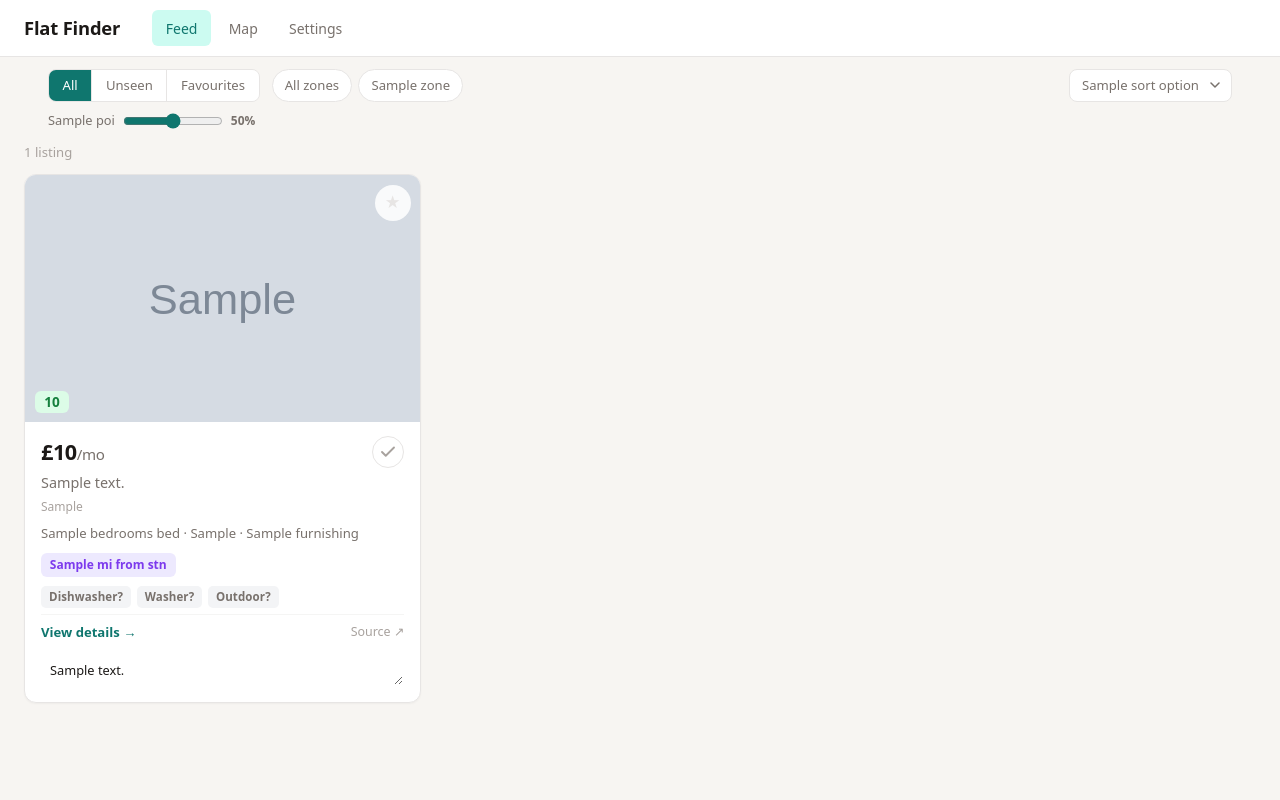
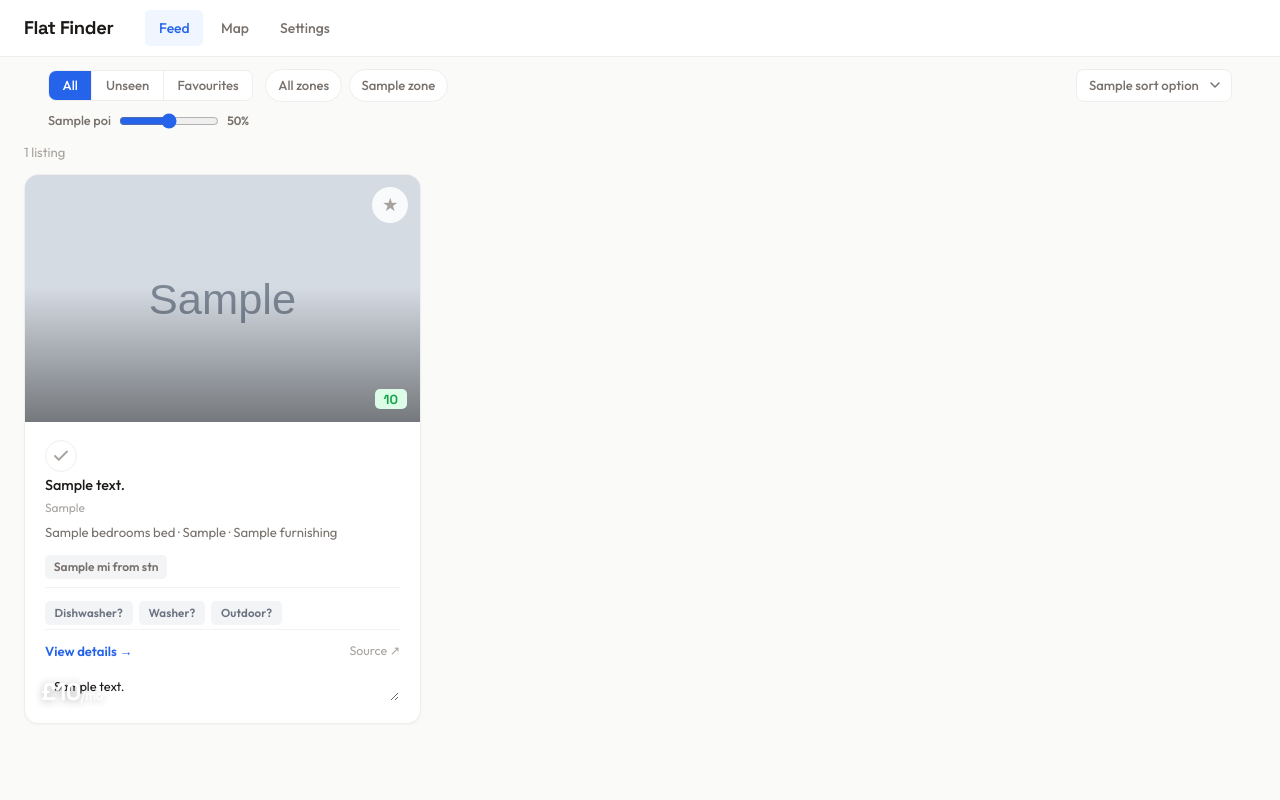
Before and after one commit to Leolebleis/flat-finder-uk, a FastAPI app: template ui/templates/feed.html in a window 1280 px wide. Run offline with FastAPI, Linux system fonts and the light colour scheme; the template is opened without the code that fills it: most values are stand-ins (such as "Sample title", 1, 10 or a date in 2020); grey boxes marked "Sample" are stand-in pictures.

Commit message:
style: rewrite v2.css — new tokens, typography, card design

```diff
--- a/ui/static/v2.css
+++ b/ui/static/v2.css
@@ -1,43 +1,37 @@
-/* Flat Finder v2 */
+/* Flat Finder v3 — Redesign */
 
 /* --- Reset --- */
 *, *::before, *::after { box-sizing: border-box; margin: 0; padding: 0; }
 
 /* --- Tokens --- */
 :root {
-  --font-display: "Bricolage Grotesque", system-ui, sans-serif;
-  --font-body: "DM Sans", system-ui, sans-serif;
+  --font-display: "Space Grotesk", system-ui, sans-serif;
+  --font-body: "Outfit", system-ui, sans-serif;
 
-  --bg: #f7f5f2;
+  --bg: #fafaf8;
   --surface: #ffffff;
   --surface-hover: #fdfcfb;
   --text: #1c1917;
   --text-muted: #78716c;
   --text-faint: #a8a29e;
-  --border: #e7e5e4;
-  --border-subtle: #f5f5f4;
+  --border: #f0eeed;
+  --border-subtle: #f5f3f1;
 
-  --accent: #0f766e;
-  --accent-hover: #0d9488;
-  --accent-light: #ccfbf1;
+  --accent: #2563eb;
+  --accent-hover: #1d4ed8;
+  --accent-light: #eff6ff;
 
   --fav: #f59e0b;
   --fav-light: #fef3c7;
 
-  --yes: #059669;
-  --yes-bg: #d1fae5;
+  --yes: #16a34a;
+  --yes-bg: #dcfce7;
   --no: #dc2626;
   --no-bg: #fee2e2;
-  --unknown: #78716c;
+  --unknown: #6b7280;
   --unknown-bg: #f3f4f6;
 
-  --commute: #1d4ed8;
-  --commute-bg: #dbeafe;
-  --gym: #c2410c;
-  --gym-bg: #ffedd5;
-  --station: #7c3aed;
-  --station-bg: #ede9fe;
-  --score: #15803d;
+  --score: #16a34a;
   --score-bg: #dcfce7;
 
   /* POI palette */
@@ -50,44 +44,39 @@
   --poi-color-6: #047857; --poi-bg-6: #d1fae5;
   --poi-color-7: #475569; --poi-bg-7: #f1f5f9;
 
-  --radius: 12px;
+  --radius: 14px;
   --radius-sm: 8px;
-  --radius-xs: 6px;
-  --shadow-sm: 0 1px 2px rgba(28,25,23,0.04);
-  --shadow: 0 1px 3px rgba(28,25,23,0.06), 0 2px 8px rgba(28,25,23,0.04);
-  --shadow-lg: 0 4px 16px rgba(28,25,23,0.08), 0 2px 4px rgba(28,25,23,0.04);
+  --radius-xs: 5px;
+  --shadow-sm: 0 1px 2px rgba(0,0,0,0.04);
+  --shadow: 0 1px 3px rgba(0,0,0,0.04), 0 4px 12px rgba(0,0,0,0.03);
+  --shadow-lg: 0 4px 16px rgba(0,0,0,0.06), 0 2px 4px rgba(0,0,0,0.03);
   --transition: 0.2s ease;
 }
 
 @media (prefers-color-scheme: dark) {
   :root {
     --bg: #111110;
-    --surface: #1c1b19;
-    --surface-hover: #252422;
+    --surface: #1a1a1a;
+    --surface-hover: #222220;
     --text: #f5f5f4;
-    --text-muted: #a8a29e;
-    --text-faint: #78716c;
-    --border: #3a3836;
-    --border-subtle: #292724;
+    --text-muted: #8a8580;
+    --text-faint: #6b6560;
+    --border: #2a2a28;
+    --border-subtle: #252523;
 
-    --accent: #2dd4bf;
-    --accent-hover: #5eead4;
-    --accent-light: #042f2e;
+    --accent: #60a5fa;
+    --accent-hover: #93bbfd;
+    --accent-light: #1e293b;
 
     --fav-light: #451a03;
 
-    --yes: #34d399;
-    --yes-bg: #064e3b;
+    --yes: #4ade80;
+    --yes-bg: #052e16;
     --no: #f87171;
-    --no-bg: #450a0a;
-    --unknown-bg: #292524;
+    --no-bg: #350a0a;
+    --unknown: #71717a;
+    --unknown-bg: #27272a;
 
-    --commute: #93c5fd;
-    --commute-bg: #172554;
-    --gym: #fdba74;
-    --gym-bg: #431407;
-    --station: #c4b5fd;
-    --station-bg: #2e1065;
     --score: #86efac;
     --score-bg: #14532d;
 
@@ -101,8 +90,8 @@
     --poi-color-7: #94a3b8; --poi-bg-7: #1e293b;
 
     --shadow-sm: 0 1px 2px rgba(0,0,0,0.2);
-    --shadow: 0 1px 3px rgba(0,0,0,0.3), 0 2px 8px rgba(0,0,0,0.2);
-    --shadow-lg: 0 4px 16px rgba(0,0,0,0.4), 0 2px 4px rgba(0,0,0,0.2);
+    --shadow: 0 1px 3px rgba(0,0,0,0.2), 0 4px 12px rgba(0,0,0,0.15);
+    --shadow-lg: 0 4px 16px rgba(0,0,0,0.25), 0 2px 4px rgba(0,0,0,0.15);
   }
 
   .listing-card__img { opacity: 0.9; }
@@ -154,7 +143,7 @@ a:hover { text-decoration: underline; }
   font-weight: 700;
   font-size: 1.15rem;
   color: var(--text);
-  letter-spacing: -0.01em;
+  letter-spacing: -0.02em;
 }
 .nav__brand:hover { text-decoration: none; color: var(--accent); }
 
@@ -355,13 +344,24 @@ a:hover { text-decoration: underline; }
   background: var(--border-subtle);
 }
 
+.listing-card__media::after {
+  content: '';
+  position: absolute;
+  bottom: 0;
+  left: 0;
+  right: 0;
+  height: 55%;
+  background: linear-gradient(to top, rgba(0,0,0,0.45), transparent);
+  pointer-events: none;
+}
+
 .listing-card__img {
   width: 100%;
   height: 100%;
   object-fit: cover;
   transition: transform 0.3s ease;
 }
-.listing-card:hover .listing-card__img { transform: scale(1.03); }
+.listing-card:hover .listing-card__img { transform: scale(1.02); }
 
 .listing-card__no-img {
   width: 100%;
@@ -376,52 +376,73 @@ a:hover { text-decoration: underline; }
 /* Favourite overlay */
 .listing-card__fav {
   position: absolute;
-  top: 0.6rem;
-  right: 0.6rem;
+  top: 0.75rem;
+  right: 0.75rem;
   width: 36px;
   height: 36px;
   border-radius: 50%;
   border: none;
   background: rgba(255,255,255,0.85);
-  backdrop-filter: blur(4px);
-  color: var(--border);
-  font-size: 1.1rem;
+  backdrop-filter: blur(8px);
+  color: var(--text-faint);
+  font-size: 1.15rem;
   cursor: pointer;
   display: flex;
   align-items: center;
   justify-content: center;
   transition: all var(--transition);
   line-height: 1;
+  z-index: 2;
 }
 .listing-card__fav:hover { color: var(--fav); transform: scale(1.1); }
 .listing-card__fav--active { color: var(--fav); background: var(--fav-light); }
 
 @media (prefers-color-scheme: dark) {
-  .listing-card__fav { background: rgba(28,27,25,0.75); }
+  .listing-card__fav { background: rgba(26,26,26,0.75); }
   .listing-card__fav--active { background: var(--fav-light); }
+}
+
+/* Price overlay on image */
+.listing-card__price {
+  position: absolute;
+  bottom: 0.85rem;
+  left: 1rem;
+  z-index: 2;
+  font-family: var(--font-display);
+  font-size: 1.5rem;
+  font-weight: 700;
+  color: #fff;
+  letter-spacing: -0.03em;
+  text-shadow: 0 1px 8px rgba(0,0,0,0.3);
+}
+.listing-card__price small {
+  font-weight: 500;
+  font-size: 0.55em;
+  opacity: 0.85;
 }
 
 /* Score overlay */
 .listing-card__score {
   position: absolute;
-  bottom: 0.6rem;
-  left: 0.6rem;
-  padding: 0.25rem 0.6rem;
+  bottom: 0.85rem;
+  right: 0.85rem;
+  z-index: 2;
+  padding: 0.2rem 0.55rem;
   border-radius: var(--radius-xs);
   background: var(--score-bg);
   color: var(--score);
   font-family: var(--font-display);
   font-weight: 700;
-  font-size: 0.85rem;
+  font-size: 0.82rem;
   line-height: 1;
 }
 
 /* Card body */
 .listing-card__body {
-  padding: 0.85rem 1rem 1rem;
+  padding: 1.1rem 1.25rem 1.35rem;
   display: flex;
   flex-direction: column;
-  gap: 0.35rem;
+  gap: 0.25rem;
   flex: 1;
 }
 
@@ -430,19 +451,6 @@ a:hover { text-decoration: underline; }
   align-items: center;
   justify-content: space-between;
   gap: 0.5rem;
-}
-
-.listing-card__price {
-  font-family: var(--font-display);
-  font-size: 1.35rem;
-  font-weight: 700;
-  color: var(--text);
-  letter-spacing: -0.02em;
-}
-.listing-card__price small {
-  font-weight: 500;
-  font-size: 0.7em;
-  color: var(--text-muted);
 }
 
 /* Seen button */
@@ -469,10 +477,11 @@ a:hover { text-decoration: underline; }
 
 .listing-card__address {
   font-size: 0.9rem;
-  color: var(--text-muted);
-  line-height: 1.3;
+  color: var(--text);
+  font-weight: 500;
+  line-height: 1.35;
 }
-.listing-card__address:hover { color: var(--accent); }
+.listing-card__address:hover { color: var(--accent); text-decoration: none; }
 
 .listing-card__date {
   font-size: 0.75rem;
@@ -482,45 +491,78 @@ a:hover { text-decoration: underline; }
 .listing-card__specs {
   font-size: 0.82rem;
   color: var(--text-muted);
-  padding-top: 0.15rem;
+  padding-top: 0.1rem;
 }
 
-/* Metrics */
+/* Metrics — stacked value/label pairs */
 .listing-card__metrics {
   display: flex;
-  gap: 0.4rem;
+  gap: 1rem;
   flex-wrap: wrap;
-  padding-top: 0.2rem;
+  padding-top: 0.5rem;
+  padding-bottom: 0.5rem;
+  border-bottom: 1px solid var(--border-subtle);
+  margin-bottom: 0.15rem;
 }
 
+.metric-stacked {
+  display: flex;
+  flex-direction: column;
+}
+
+.metric-stacked__value {
+  font-family: var(--font-display);
+  font-size: 1rem;
+  font-weight: 600;
+  color: var(--text);
+}
+
+.metric-stacked__label {
+  font-size: 0.68rem;
+  text-transform: uppercase;
+  letter-spacing: 0.06em;
+  font-weight: 500;
+  color: var(--text-faint);
+}
+
+/* Legacy inline metric (used on detail page badges) */
 .metric {
   display: inline-flex;
   align-items: center;
   padding: 0.2rem 0.55rem;
-  border-radius: 6px;
+  border-radius: var(--radius-xs);
   font-size: 0.75rem;
   font-weight: 600;
   background: var(--unknown-bg);
   color: var(--text-muted);
 }
 
-.metric--commute { background: var(--commute-bg); color: var(--commute); }
-.metric--gym { background: var(--gym-bg); color: var(--gym); }
-.metric--station { background: var(--station-bg); color: var(--station); }
 .metric--score { background: var(--score-bg); color: var(--score); }
+
+/* Distance metric (inline, feed card) */
+.metric--station {
+  display: inline-flex;
+  align-items: center;
+  padding: 0.2rem 0.55rem;
+  border-radius: var(--radius-xs);
+  font-size: 0.75rem;
+  font-weight: 600;
+  background: var(--unknown-bg);
+  color: var(--text-muted);
+}
 
 /* Feature pills */
 .listing-card__features {
   display: flex;
-  gap: 0.35rem;
+  gap: 0.4rem;
   flex-wrap: wrap;
-  padding-top: 0.2rem;
+  padding-top: 0.4rem;
 }
 
 .pill {
   display: inline-block;
-  padding: 0.15rem 0.5rem;
-  border-radius: 5px;
+  padding: 0.2rem 0.6rem;
+  border-radius: var(--radius-xs);
   font-size: 0.72rem;
   font-weight: 600;
   letter-spacing: 0.01em;
@@ -543,7 +585,7 @@ a:hover { text-decoration: underline; }
   align-items: center;
   gap: 1rem;
   margin-top: auto;
-  padding-top: 0.5rem;
+  padding-top: 0.75rem;
   border-top: 1px solid var(--border-subtle);
 }
 
@@ -652,7 +694,7 @@ a:hover { text-decoration: underline; }
   font-size: 2rem;
   font-weight: 700;
   color: var(--text);
-  letter-spacing: -0.02em;
+  letter-spacing: -0.03em;
   line-height: 1.2;
 }
 .detail__price small {
@@ -690,7 +732,7 @@ a:hover { text-decoration: underline; }
   align-items: center;
   gap: 0.35rem;
   padding: 0.5rem 0.85rem;
-  border-radius: var(--radius-xs);
+  border-radius: var(--radius-sm);
   border: 1px solid var(--border);
   background: var(--surface);
   color: var(--text-muted);
@@ -744,7 +786,7 @@ a:hover { text-decoration: underline; }
 .detail__pills .pill {
   font-size: 0.82rem;
   padding: 0.3rem 0.7rem;
-  border-radius: var(--radius-xs);
+  border-radius: var(--radius-sm);
 }
 
 /* Notes */
@@ -1072,6 +1114,6 @@ a:hover { text-decoration: underline; }
 
 @media (max-width: 480px) {
   .seg-control__btn { padding: 0.35rem 0.65rem; font-size: 0.78rem; }
-  .listing-card__price { font-size: 1.2rem; }
-  .listing-card__body { padding: 0.75rem 0.85rem 0.85rem; }
+  .listing-card__price { font-size: 1.3rem; }
+  .listing-card__body { padding: 0.85rem 1rem 1rem; }
 }
```
